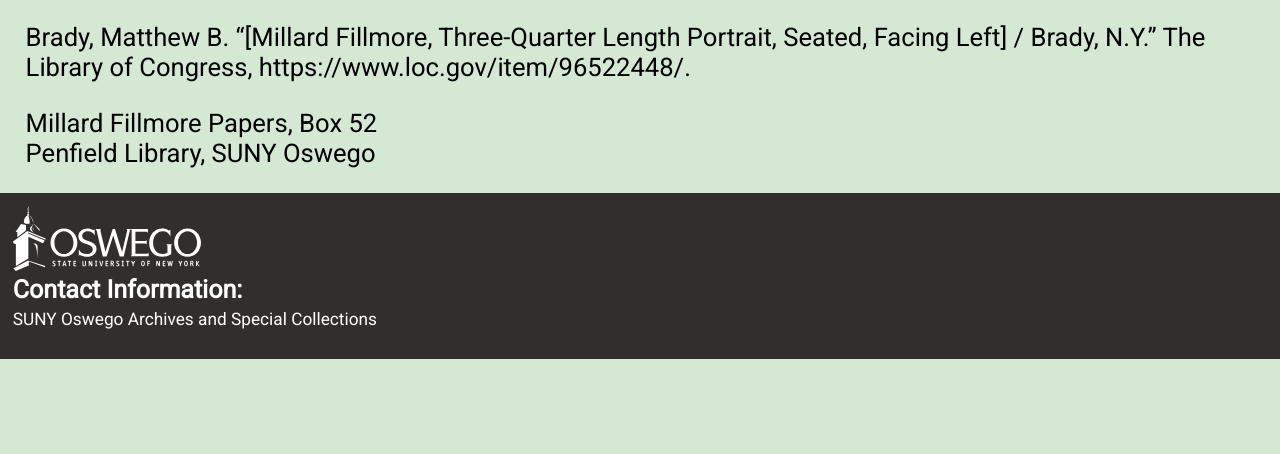
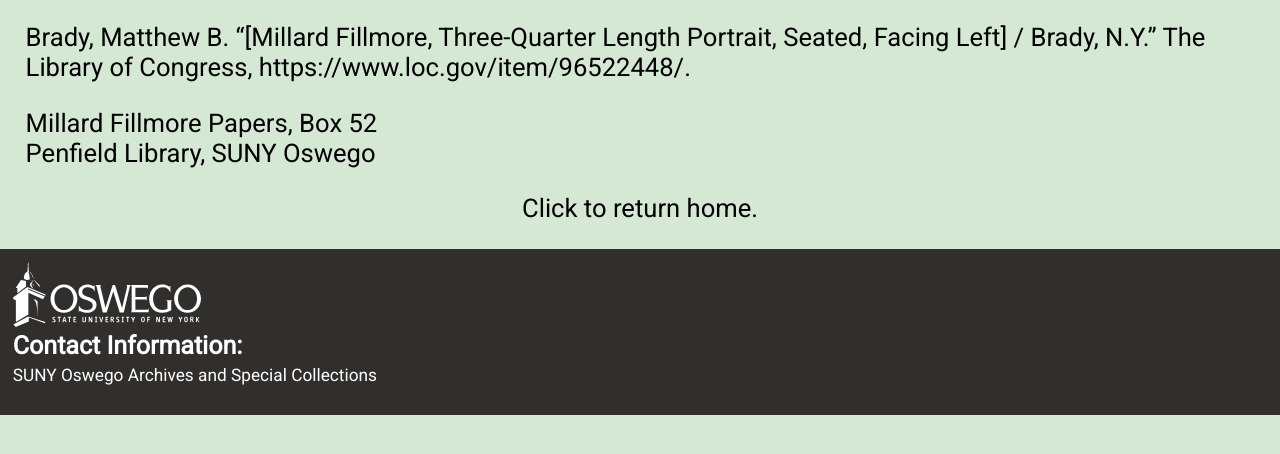
Before and after one commit to Phantasmogenesis/Crowd-sourced-transcriptions, a Python web app: template templates/citation.html in a window 1280 px wide. Shown: the part 252-706 px from the top of the page. Run offline with Jinja, Linux system fonts and the light colour scheme; the template is opened without the code that fills it, so the values that code supplies are empty.

Commit message:
adding way to return home

```diff
--- a/templates/citation.html
+++ b/templates/citation.html
@@ -46,6 +46,7 @@
         Millard Fillmore Papers, Box 52 <br>
         Penfield Library, SUNY Oswego
     </p>
+    <p style="text-align:center;"><a style="text-align:center; color:black;" href={{url_for('home.home_page')}}>Click to return home.</a></p>
 </body>
         <script src="https://ajax.googleapis.com/ajax/libs/jquery/3.5.1/jquery.min.js"></script>
     <script type="text/javascript">
```
